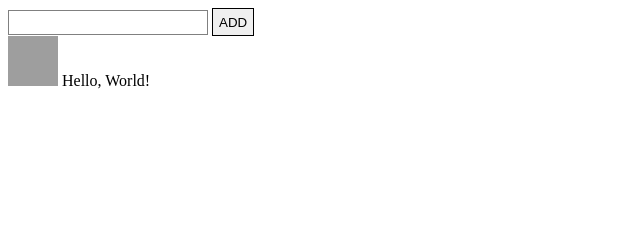
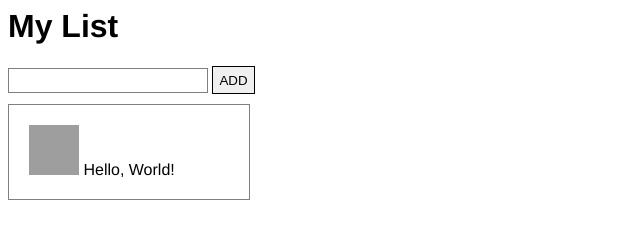
Before and after one commit to zkan/build-your-first-static-website-with-gatuk, a plain HTML site: page index.html in a window 1280 px wide. Shown: the whole page, without its empty margins (0-640 px from the left). Drawn offline with Linux system fonts and the light colour scheme; grey boxes are pictures that could not be loaded.

Commit message:
Set font and add style to div :bear:

```diff
--- a/index.html
+++ b/index.html
@@ -7,11 +7,13 @@
     <link href="style.css" rel="stylesheet" type="text/css" />
 </head>
 
-<body>
+<body style="font-family: Helvetica;">
+    <h1>My List</h1>
+
     <input type="text" style="width: 200px; height: 25px; border: 1px solid grey" />
     <button style="height: 28px; border: 1px solid">ADD</button>
 
-    <div>
+    <div style="border: 1px solid grey; width: 200px; padding: 20px; margin-top: 10px;">
         <img src="https://upload.wikimedia.org/wikipedia/commons/thumb/e/e0/SNice.svg/1200px-SNice.svg.png"
             style="width: 50px; height: 50px;" />
         <label>Hello, World!</label>
```
